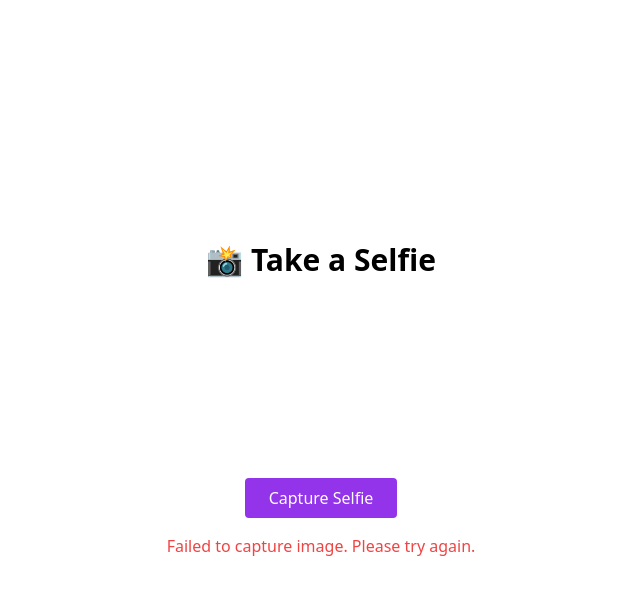
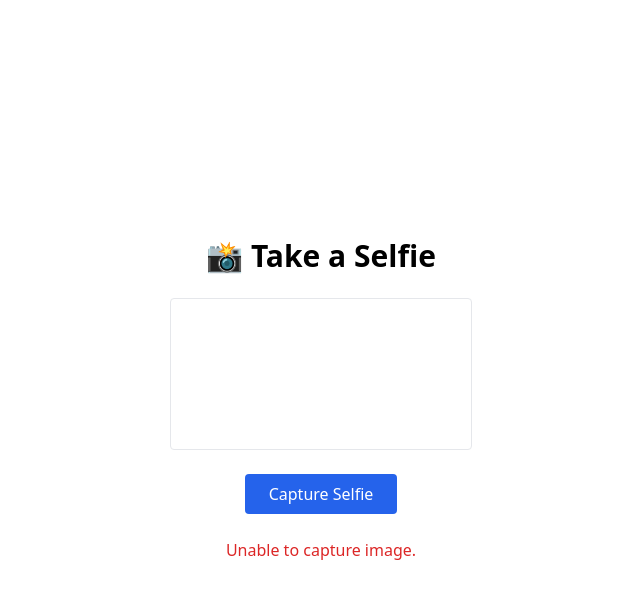
Before and after one commit to saifkazi25/IT129, a Next.js app: page /selfie in a window 1280 px wide. Both pictures are taken after a click on the button "Capture Selfie". Shown: the top 598 px of the page, without its empty margins (319-959 px from the left). Built offline with nearby package versions, Linux system fonts and the light colour scheme; no server answers.

Commit message:
Update CustomWebcam.tsx

```diff
--- a/components/CustomWebcam.tsx
+++ b/components/CustomWebcam.tsx
@@ -1,26 +1,26 @@
 'use client';
 
-import React, { useCallback, useRef, useState } from 'react';
-import Webcam from 'react-webcam';
+import Webcam, { WebcamProps } from 'react-webcam';
+import { useCallback, useRef, useState } from 'react';
 
-const videoConstraints = {
-  width: 640,
-  height: 480,
-  facingMode: 'user',
-};
+interface CustomWebcamProps {
+  onCapture: (dataUrl: string) => void;
+}
 
-export default function CustomWebcam({ onCapture }: { onCapture: (dataUrl: string) => void }) {
+export default function CustomWebcam({ onCapture }: CustomWebcamProps) {
   const webcamRef = useRef<Webcam>(null);
   const [error, setError] = useState<string | null>(null);
 
   const capture = useCallback(() => {
-    const imageSrc = webcamRef.current?.getScreenshot();
-    if (imageSrc) {
-      onCapture(imageSrc);
-    } else {
-      setError('Failed to capture image. Please try again.');
+    if (webcamRef.current) {
+      const imageSrc = webcamRef.current.getScreenshot();
+      if (imageSrc) {
+        onCapture(imageSrc);
+      } else {
+        setError('Unable to capture image.');
+      }
     }
-  }, [webcamRef, onCapture]);
+  }, [onCapture]);
 
   return (
     <div className="flex flex-col items-center gap-4">
@@ -28,16 +28,18 @@ export default function CustomWebcam({ onCapture }: { onCapture: (dataUrl: strin
         audio={false}
         ref={webcamRef}
         screenshotFormat="image/jpeg"
-        width={320}
-        videoConstraints={videoConstraints}
+        videoConstraints={{
+          facingMode: 'user',
+        }}
+        className="rounded border"
       />
       <button
         onClick={capture}
-        className="px-6 py-2 text-white bg-purple-600 rounded hover:bg-purple-700"
+        className="mt-2 px-6 py-2 bg-blue-600 text-white rounded hover:bg-blue-700"
       >
         Capture Selfie
       </button>
-      {error && <p className="text-red-500">{error}</p>}
+      {error && <p className="text-red-600 mt-2">{error}</p>}
     </div>
   );
 }
```
